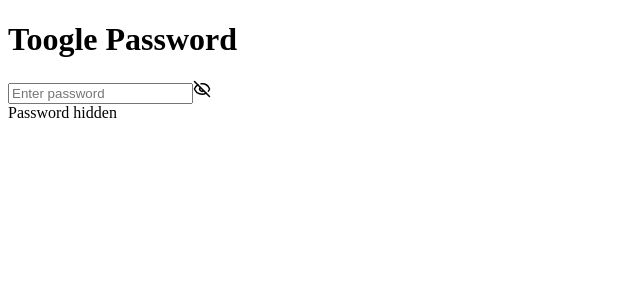
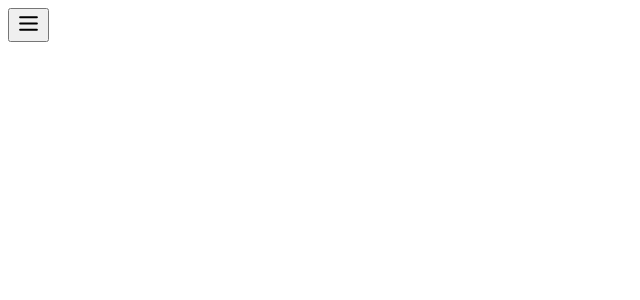
Before and after one commit to Kishore-L13/Namaste_react_Practice, a React (Vite) app: page / in a window 1280 px wide. Shown: the top 300 px of the page, without its empty margins (0-640 px from the left). Built offline with nearby package versions, Linux system fonts and the light colour scheme.

Commit message:
ToggleNav

```diff
--- a/src/App.jsx
+++ b/src/App.jsx
@@ -1,12 +1,12 @@
 
 import './App.css'
-import TogglePassword from './Project/TogglePassword'
+import ToggleNav from './Project/ToggleNav'
 function App() {
 
   return (
     <>
       <div>
-        <TogglePassword/>
+        <ToggleNav/>
       </div>
     </>
   )
--- /dev/null
+++ b/src/Project/ToggleNav.jsx
@@ -0,0 +1,23 @@
+import { useState } from "react"
+import {Menu} from 'lucide-react'
+
+const ToggleNav = ()=>{
+    const [isOpen,setIsOpen] = useState(false)
+    const toggle = ()=>{
+        setIsOpen(!isOpen)
+    }
+    return(
+        <div>
+            <div><button onClick={()=>toggle()}><Menu size={25}/></button></div>
+          { isOpen &&( <nav>
+                <ul>
+                    <li>Home</li>
+                    <li>About</li>
+                    <li>Services</li>
+                    <li>Contact</li>
+                </ul>
+            </nav>)}
+        </div>
+    )
+}
+export default ToggleNav
```
